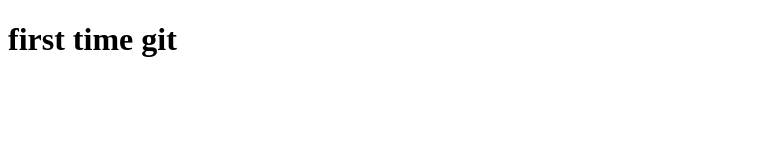
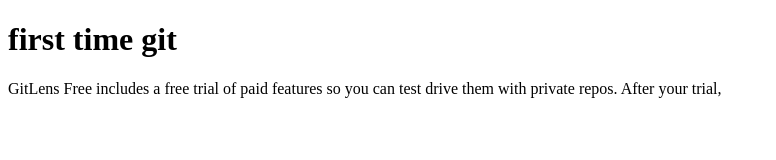
Before and after one commit to RamathEggsy/git-101-yt, a plain HTML site: page index.html in a window 1280 px wide. Shown: the whole page, without its empty margins (0-776 px from the left). Drawn offline with Linux system fonts and the light colour scheme.

Commit message:
Update index.html

```diff
--- a/index.html
+++ b/index.html
@@ -8,5 +8,6 @@
 </head>
 <body>
     <h1>first time git  </h1>
+    <p>GitLens Free includes a free trial of paid features so you can test drive them with private repos. After your trial,</p>
 </body>
 </html>
```
